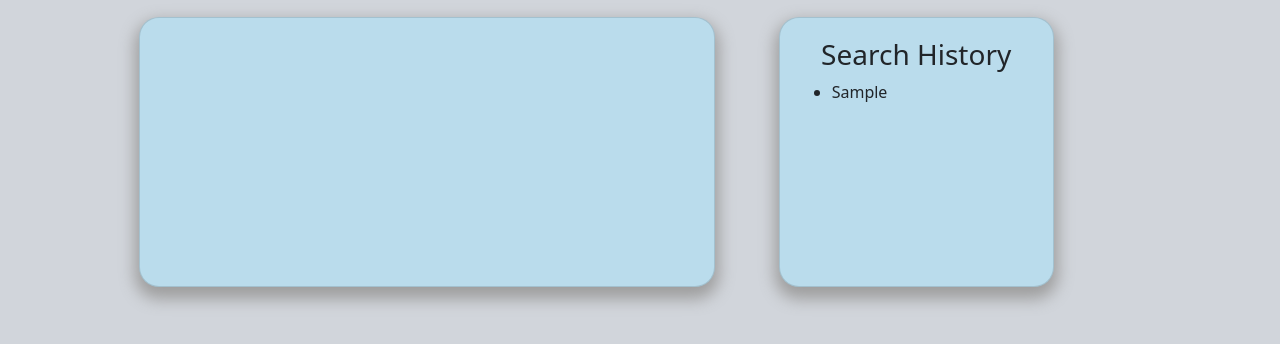
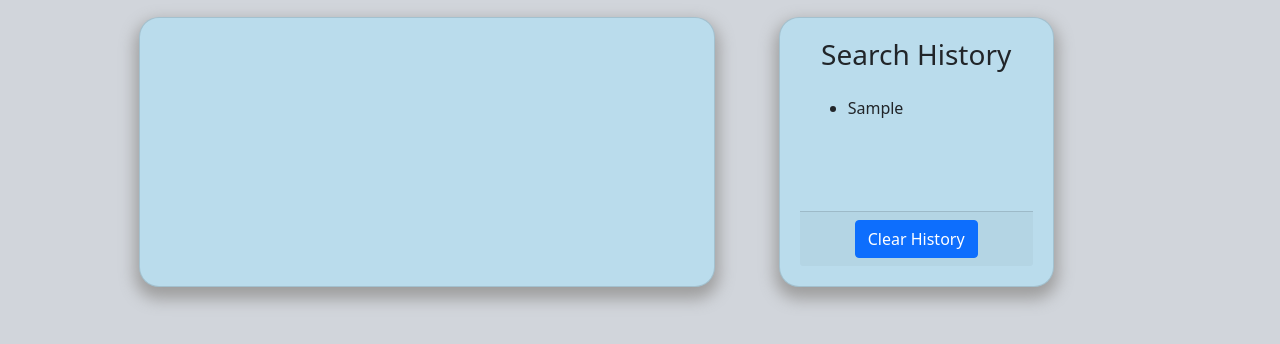
Before and after one commit to gabriel-perez1/weather-dashboard, a plain HTML site: page index.html in a window 1280 px wide. Both pictures are taken after typing "Sample" into the empty fields and a click on the button "Search". Shown: the part 258-602 px from the top of the page. Drawn offline with nearby package versions, Linux system fonts and the light colour scheme; no server answers.

Commit message:
clear history button

```diff
--- a/assets/css/style.css
+++ b/assets/css/style.css
@@ -103,10 +103,14 @@ body {
   text-transform: uppercase;
 }
 
-#searchList::first-letter {
+#searches::first-letter {
   text-transform: uppercase;
 }
 
 #icon {
   display: inline;
 }
+
+#clearSearch {
+  margin-top: auto;
+}
--- a/assets/js/script.js
+++ b/assets/js/script.js
@@ -12,13 +12,20 @@ searchForm.addEventListener('click', event =>{
   getSearch(cityName);
 });
 
+// stores search history
 function getSearch (cityName){
   let lastSearch = [];
   lastSearch.push(cityName)
   localStorage.setItem('searchHistory', JSON.stringify(lastSearch));
   let lastCity = JSON.parse(localStorage.getItem('searchHistory'));
-  var searchHistory = $("<li>").text(lastCity).appendTo("#searchList");
+  var searchHistory = $("<li id='searches'>").text(lastCity).appendTo("#searchList");
 }
+
+// clear history
+
+$("#clearSearch").click(function() {
+  $("#searches").remove();
+})
 
 async function getWeather (cityName) {
   // updates card that will display current weather info
--- a/index.html
+++ b/index.html
@@ -49,7 +49,12 @@
         <div class="col-sm-4">
           <div id ="searchCard" class="card">
             <h3 class="card-title text-center">Search History</h3>
-            <ul id="searchList"></ul>
+            <div class="card-body d-flex">
+              <ul id="searchList"></ul>
+            </div>
+            <div class="card-footer">
+              <button id="clearSearch" class="btn btn-primary mx-auto d-block">Clear History</button>
+            </div>
           </div>
         </div>
       <div id="cont5D" class="col-sm-5"></div>
```
